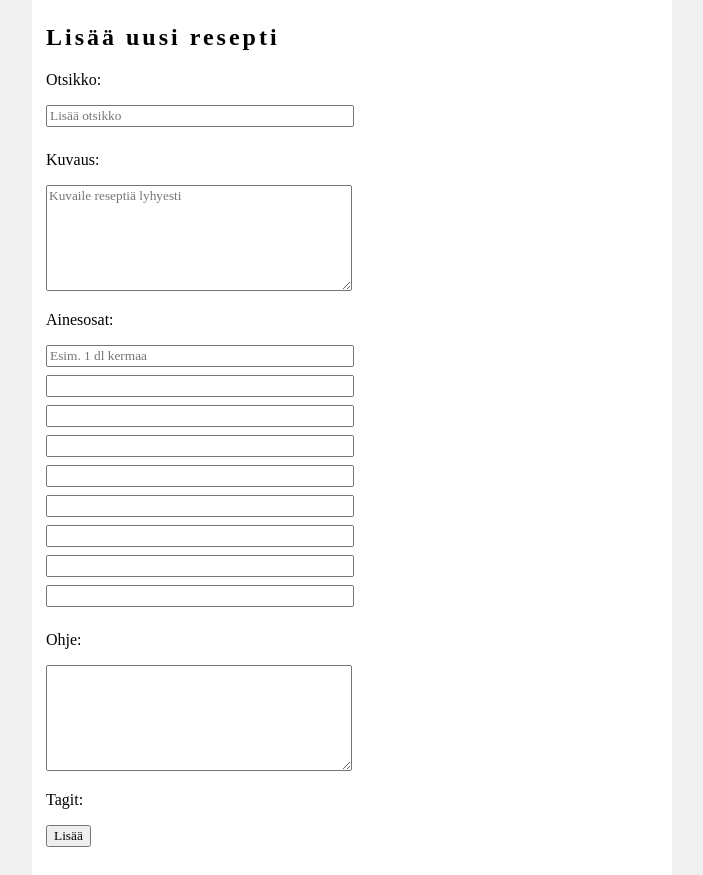
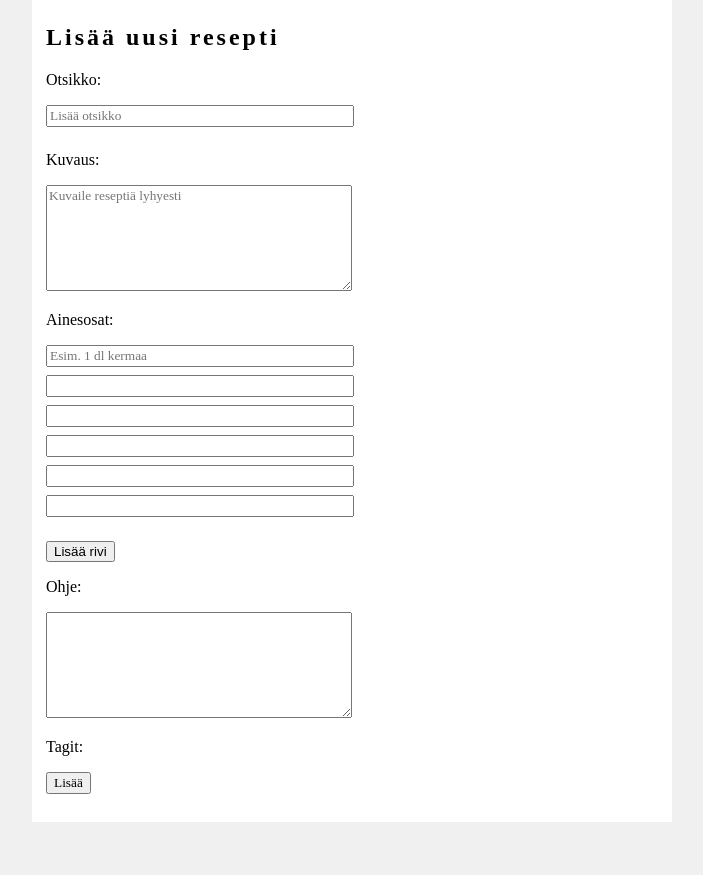
Before and after one commit to ajperttula/tsoha-reseptikirja, a Flask app: template templates/new-recipe.html in a window 1280 px wide. Shown: the part 180-1055 px from the top of the page, without its empty margins (288-991 px from the left). After the commit the page ends 1002 px from the top, so only its background shows below. Run offline with Flask 2, Linux system fonts and the light colour scheme; the template is opened without the code that fills it, so the values that code supplies are empty.

Commit message:
Add button for new ingredients in recipe form

```diff
--- a/templates/new-recipe.html
+++ b/templates/new-recipe.html
@@ -14,16 +14,16 @@
       <textarea name="description" placeholder="Kuvaile reseptiä lyhyesti" maxlength="200"></textarea>
     </p>
     Ainesosat: <br>
-    <p>
+    <p id="ingredients">
       <input class="recipe" type="text" name="ingredient" placeholder="Esim. 1 dl kermaa" maxlength="100">
       <input class="recipe" type="text" name="ingredient" maxlength="100">
       <input class="recipe" type="text" name="ingredient" maxlength="100">
       <input class="recipe" type="text" name="ingredient" maxlength="100">
       <input class="recipe" type="text" name="ingredient" maxlength="100">
       <input class="recipe" type="text" name="ingredient" maxlength="100">
-      <input class="recipe" type="text" name="ingredient" maxlength="100">
-      <input class="recipe" type="text" name="ingredient" maxlength="100">
-      <input class="recipe" type="text" name="ingredient" maxlength="100">
+    </p>
+    <p>
+      <button onclick="add_field()">Lisää rivi</button>
     </p>
     Ohje: <br>
     <p>
@@ -38,6 +38,16 @@
     <input type="submit" value="Lisää">
   </form>
 </div>
+<script>
+  function add_field() {
+    var x = document.getElementById("ingredients");
+    var new_field = document.createElement("input");
+    new_field.setAttribute("class", "recipe");
+    new_field.setAttribute("type", "text");
+    new_field.setAttribute("name", "ingredient");
+    x.append(new_field);
+  }
+</script>
 <script>
   function check(form) {
     if (form.title.value.length == 0) {
```
